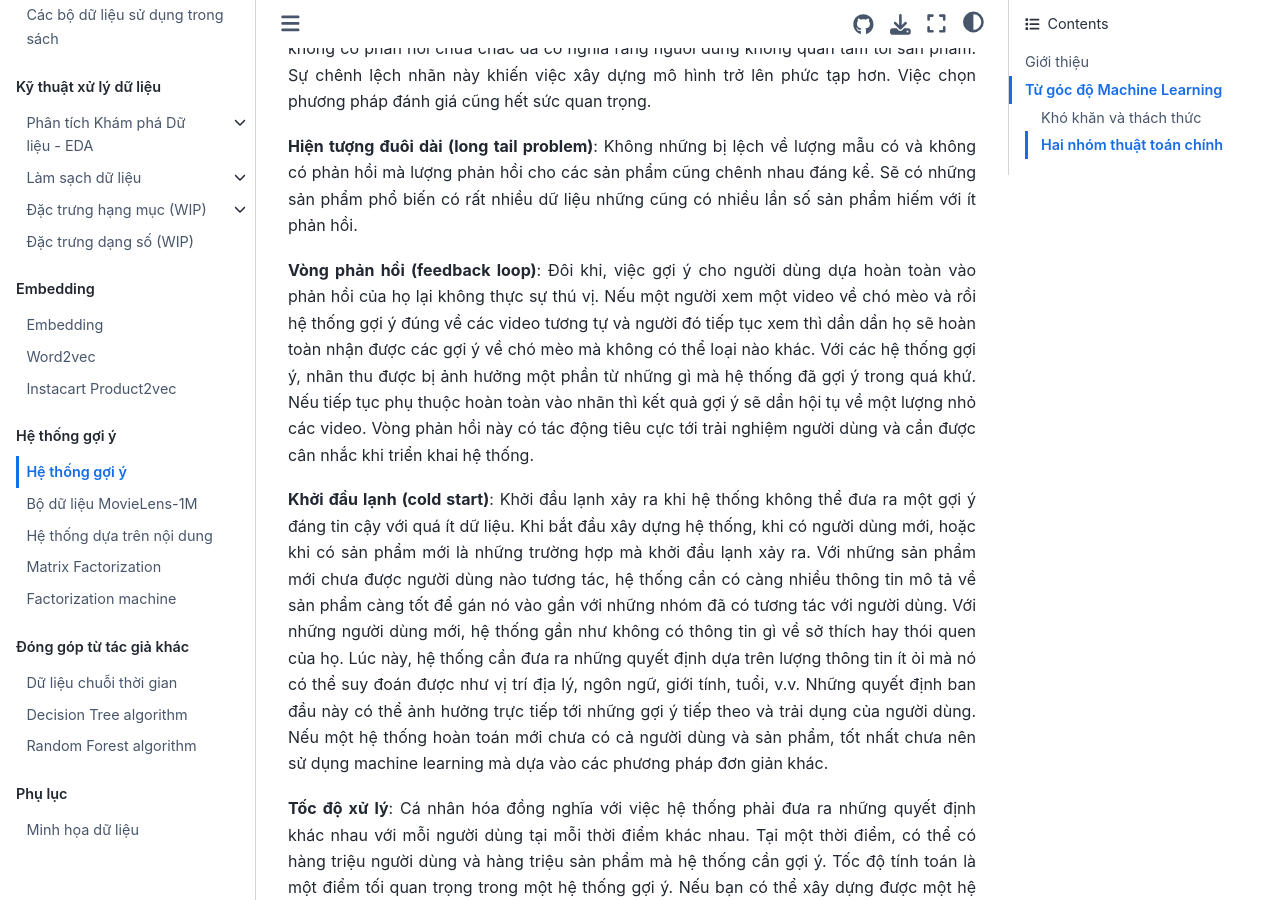
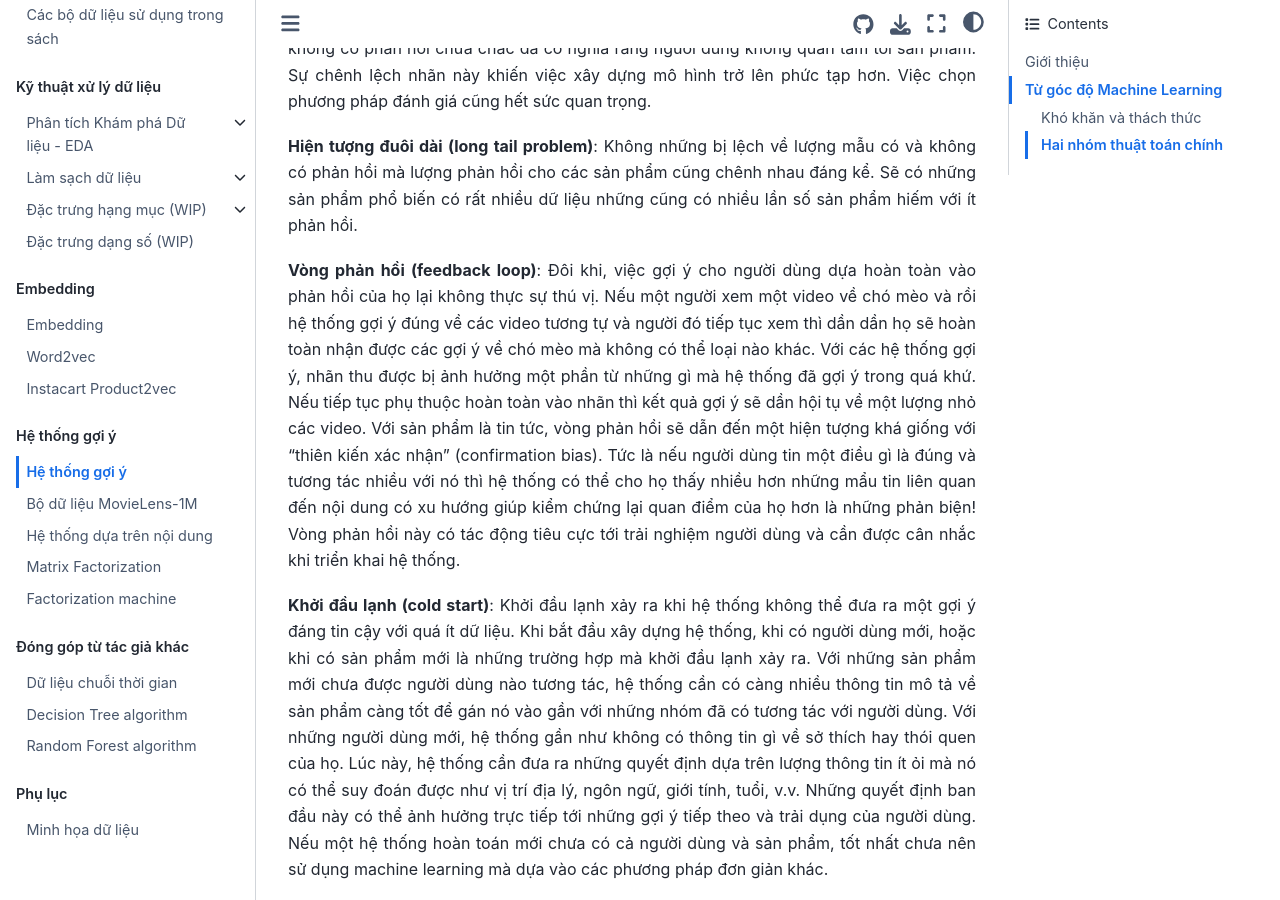
Before and after one commit to tiepvupsu/tabml_book, a Jupyter Book: the page built from book/ch_recommendation_system/introduction.md, in a window 1280 px wide and 900 px high, scrolled down 2762 px. Built offline with Jupyter Book 1.0.4 settings and Sphinx 7.4.7 and the Sphinx Book theme 1.1.4, drawn with Linux system fonts in a browser that asks for light colours; comment, search, counter and statistics services are not loaded.

Commit message:
Update introduction.md

```diff
--- a/book/ch_recommendation_system/introduction.md
+++ b/book/ch_recommendation_system/introduction.md
@@ -79,7 +79,7 @@ Ví dụ, người dùng có thể không mua hàng nhưng họ đã click vào
 
 **Hiện tượng đuôi dài (long tail problem)**: Không những bị lệch về lượng mẫu có và không có phản hồi mà lượng phản hồi cho các sản phẩm cũng chênh nhau đáng kể. Sẽ có những sản phẩm phổ biến có rất nhiều dữ liệu những cũng có nhiều lần số sản phẩm hiếm với ít phản hồi.
 
-**Vòng phản hồi (feedback loop)**: Đôi khi, việc gợi ý cho người dùng dựa hoàn toàn vào phản hồi của họ lại không thực sự thú vị. Nếu một người xem một video về chó mèo và rồi hệ thống gợi ý đúng về các video tương tự và người đó tiếp tục xem thì dần dần họ sẽ hoàn toàn nhận được các gợi ý về chó mèo mà không có thể loại nào khác. Với các hệ thống gợi ý, nhãn thu được bị ảnh hưởng một phần từ những gì mà hệ thống đã gợi ý trong quá khứ. Nếu tiếp tục phụ thuộc hoàn toàn vào nhãn thì kết quả gợi ý sẽ dần hội tụ về một lượng nhỏ các video. Vòng phản hồi này có tác động tiêu cực tới trải nghiệm người dùng và cần được cân nhắc khi triển khai hệ thống.
+**Vòng phản hồi (feedback loop)**: Đôi khi, việc gợi ý cho người dùng dựa hoàn toàn vào phản hồi của họ lại không thực sự thú vị. Nếu một người xem một video về chó mèo và rồi hệ thống gợi ý đúng về các video tương tự và người đó tiếp tục xem thì dần dần họ sẽ hoàn toàn nhận được các gợi ý về chó mèo mà không có thể loại nào khác. Với các hệ thống gợi ý, nhãn thu được bị ảnh hưởng một phần từ những gì mà hệ thống đã gợi ý trong quá khứ. Nếu tiếp tục phụ thuộc hoàn toàn vào nhãn thì kết quả gợi ý sẽ dần hội tụ về một lượng nhỏ các video. Với sản phẩm là tin tức, vòng phản hồi sẽ dẫn đến một hiện tượng khá giống với "thiên kiến xác nhận" (confirmation bias). Tức là nếu người dùng tin một điều gì là đúng và tương tác nhiều với nó thì hệ thống có thể cho họ thấy nhiều hơn những mẩu tin liên quan đến nội dung có xu hướng giúp kiểm chứng lại quan điểm của họ hơn là những phản biện! Vòng phản hồi này có tác động tiêu cực tới trải nghiệm người dùng và cần được cân nhắc khi triển khai hệ thống.
 
 **Khởi đầu lạnh (cold start)**: Khởi đầu lạnh xảy ra khi hệ thống không thể đưa ra một gợi ý đáng tin cậy với quá ít dữ liệu. Khi bắt đầu xây dựng hệ thống, khi có người dùng mới, hoặc khi có sản phẩm mới là những trường hợp mà khởi đầu lạnh xảy ra. Với những sản phẩm mới chưa được người dùng nào tương tác, hệ thống cần có càng nhiều thông tin mô tả về sản phẩm càng tốt để gán nó vào gần với những nhóm đã có tương tác với người dùng. Với những người dùng mới, hệ thống gần như không có thông tin gì về sở thích hay thói quen của họ. Lúc này, hệ thống cần đưa ra những quyết định dựa trên lượng thông tin ít ỏi mà nó có thể suy đoán được như vị trí địa lý, ngôn ngữ, giới tính, tuổi, v.v. Những quyết định ban đầu này có thể ảnh hưởng trực tiếp tới những gợi ý tiếp theo và trải dụng của người dùng. Nếu một hệ thống hoàn toán mới chưa có cả người dùng và sản phẩm, tốt nhất chưa nên sử dụng machine learning mà dựa vào các phương pháp đơn giản khác.
 
```
